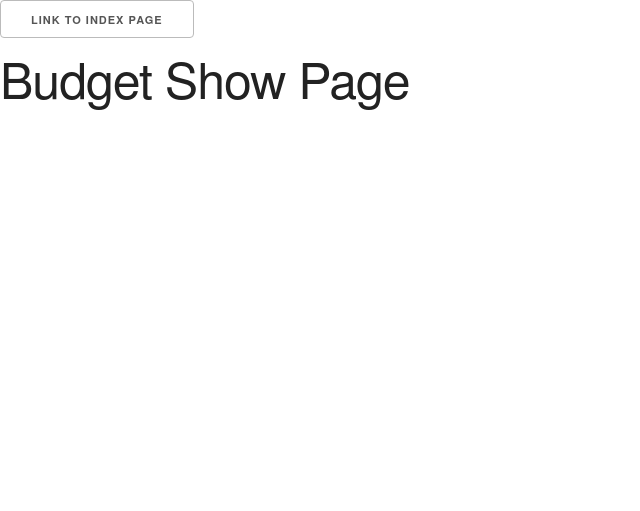
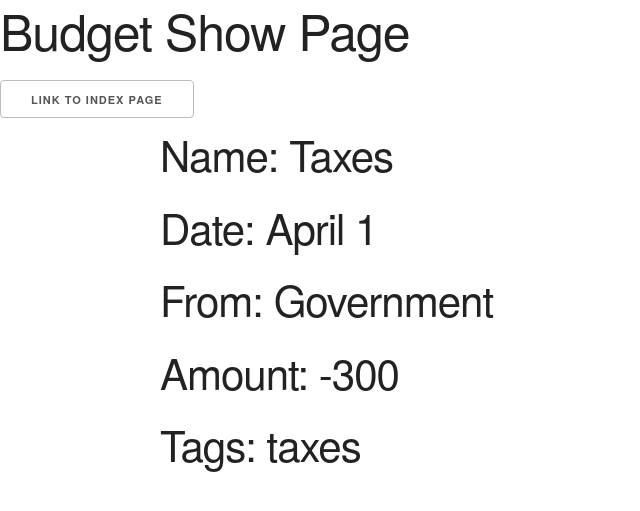
Before and after one commit to EHollingerFllStk/Budgtr, a Node server app: page /budgets/1 in a window 1280 px wide. Shown: the top 511 px of the page, without its empty margins (0-640 px from the left). Run offline with Node 20, Linux system fonts and the light colour scheme.

Commit message:
edit index and show

```diff
--- a/server.js
+++ b/server.js
@@ -30,9 +30,11 @@ app.get("/budgets/new", (req, res) =>{
 //show
 app.get("/budgets/:indexOfBudgetsArray",(req, res)=> {
     res.render("show.ejs", {
-        budget: budgets[req.params.indexOfBudgetsArray]
+       budget: budgets[req.params.indexOfBudgetsArray]
     })
 })
+
+
 
 // LISTEN ON PORT...
 app.listen(port, ()=>{
--- a/views/index.ejs
+++ b/views/index.ejs
@@ -10,10 +10,6 @@
 
     <title>Budget App</title>
 </head>
-
-<nav>
-    <a href="/index.ejs">Link to Index Page</a>
-</nav>
 
 <body>
     <h1>Budget Index Page</h1>
--- a/views/show.ejs
+++ b/views/show.ejs
@@ -11,13 +11,18 @@
 </head>
 
 <nav>
-    <a href="/budgets/"><button type="button">Link to Index Page</button></a>
-</nav>
+
 
 <body>
     <h1>Budget Show Page</h1>
+    <a href="/budgets/"><button type="button">Link to Index Page</button></a>
+</nav>
     <div class="container">
-    <h1></h1>
+        <h2>Name: <%=budget.name %> </h2>
+        <h2>Date: <%=budget.date %> </h2>
+        <h2>From: <%=budget.from %> </h2>
+        <h2>Amount: <%=budget.amount %> </h2>
+        <h2>Tags: <%=budget.tags %> </h2>
     </div>
 </body>
 
```
